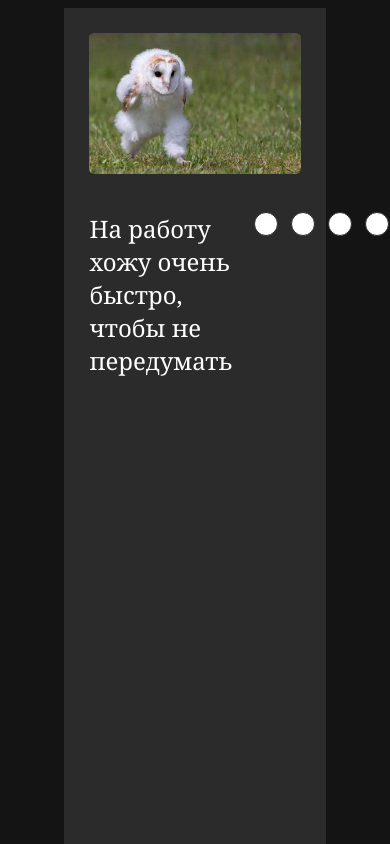
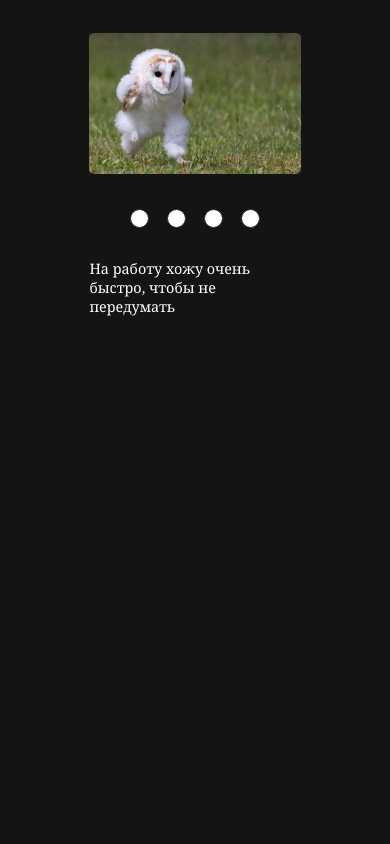
Before and after one commit to OlgaYurch/cssMemeSlider, a plain HTML site: page cssMemeSlider/index.html in a window 390 px wide. Shown: the top 844 px of the page. Drawn offline with Linux system fonts and the light colour scheme.

Commit message:
feat: delete background color of wrapper; add css properties of elements for different screen width (Sun, Sep 15, 2024 03:36 PM)

```diff
--- a/cssMemeSlider/style.css
+++ b/cssMemeSlider/style.css
@@ -13,7 +13,6 @@ body {
   width: 70%;
   padding: 3vh;
   margin: 0 auto;
-  background-color: #2b2b2b;
 }
 input {
   display: none;
@@ -169,3 +168,63 @@ input {
     transition: 0.3s;
   }
 }
+
+@media (max-width: 899px) {
+  .text-and-control {
+      flex-direction: column-reverse;
+      align-items: center;
+  }
+  .text-list {
+      margin: 0 auto;
+      width: 100%;
+  }
+  .control-list {
+    width: 100%;
+    margin: 0 auto;
+    justify-content: center;
+    gap: 0.7rem;
+  }
+  .control {
+    padding: 0.6rem 0.3rem;
+  }
+  .control-span {
+    width: 1.2rem;
+    height: 1.2rem;
+  }
+}
+
+@media (max-width: 768px) {
+  .text-and-control {
+      flex-direction: column-reverse;
+      align-items: center;
+  }
+  .text-list {
+      font: 1.3rem Georgia;
+  }
+  .control-list {
+    gap: 0.5rem;
+  }
+}
+
+@media (max-width: 550px) {
+  .text-list {
+      font: 0.9rem Georgia;
+  }
+}
+
+@media (max-width: 380px) {
+  .text-list {
+      font: 0.7rem Georgia;
+  }
+  .control-list {
+    gap: 0.4rem;
+  }
+  .control {
+    padding: 0.4rem 0.2rem;
+  }
+  .control-span {
+    width: 1rem;
+    height: 1rem;
+  }
+
+}
```
